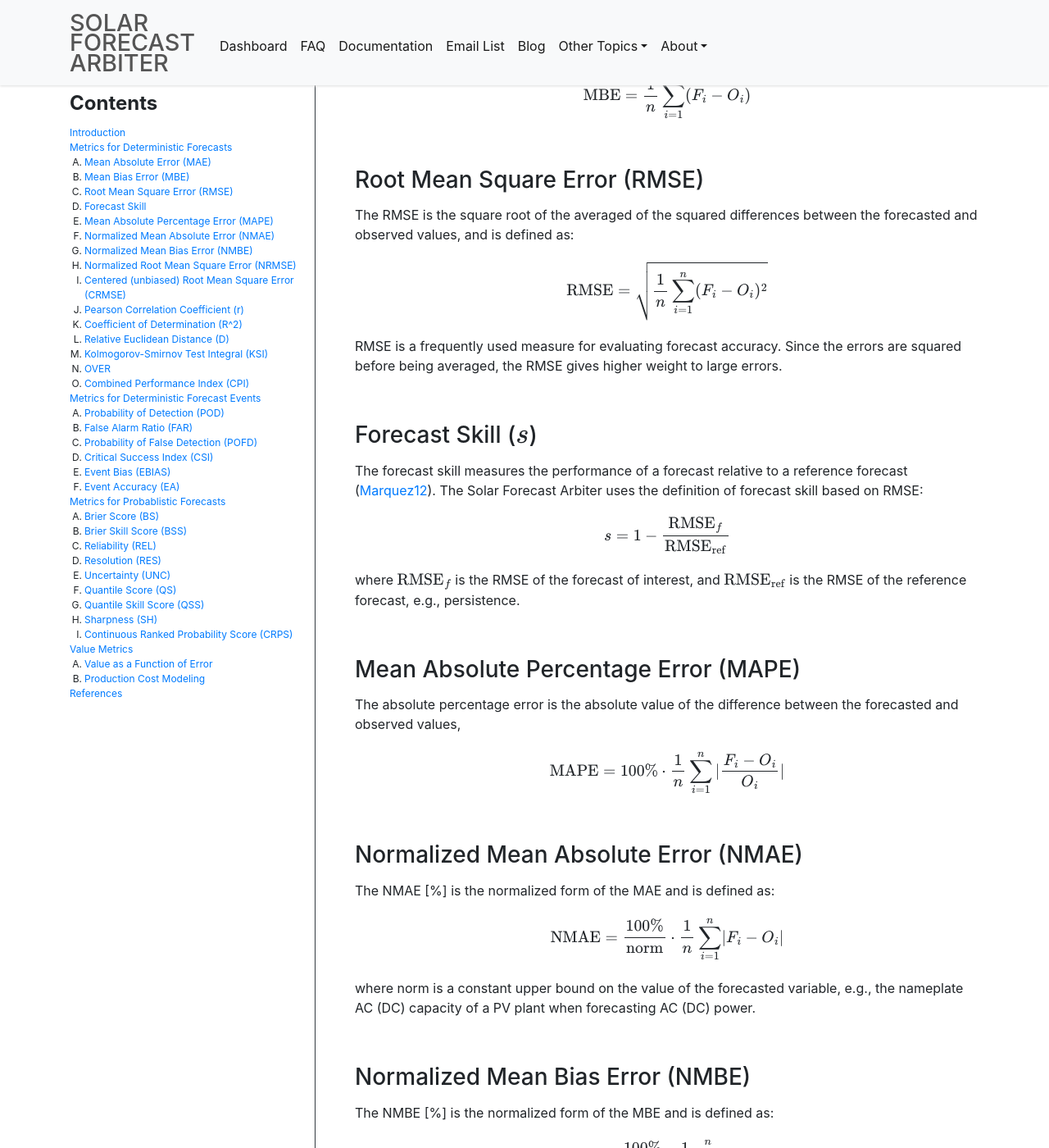
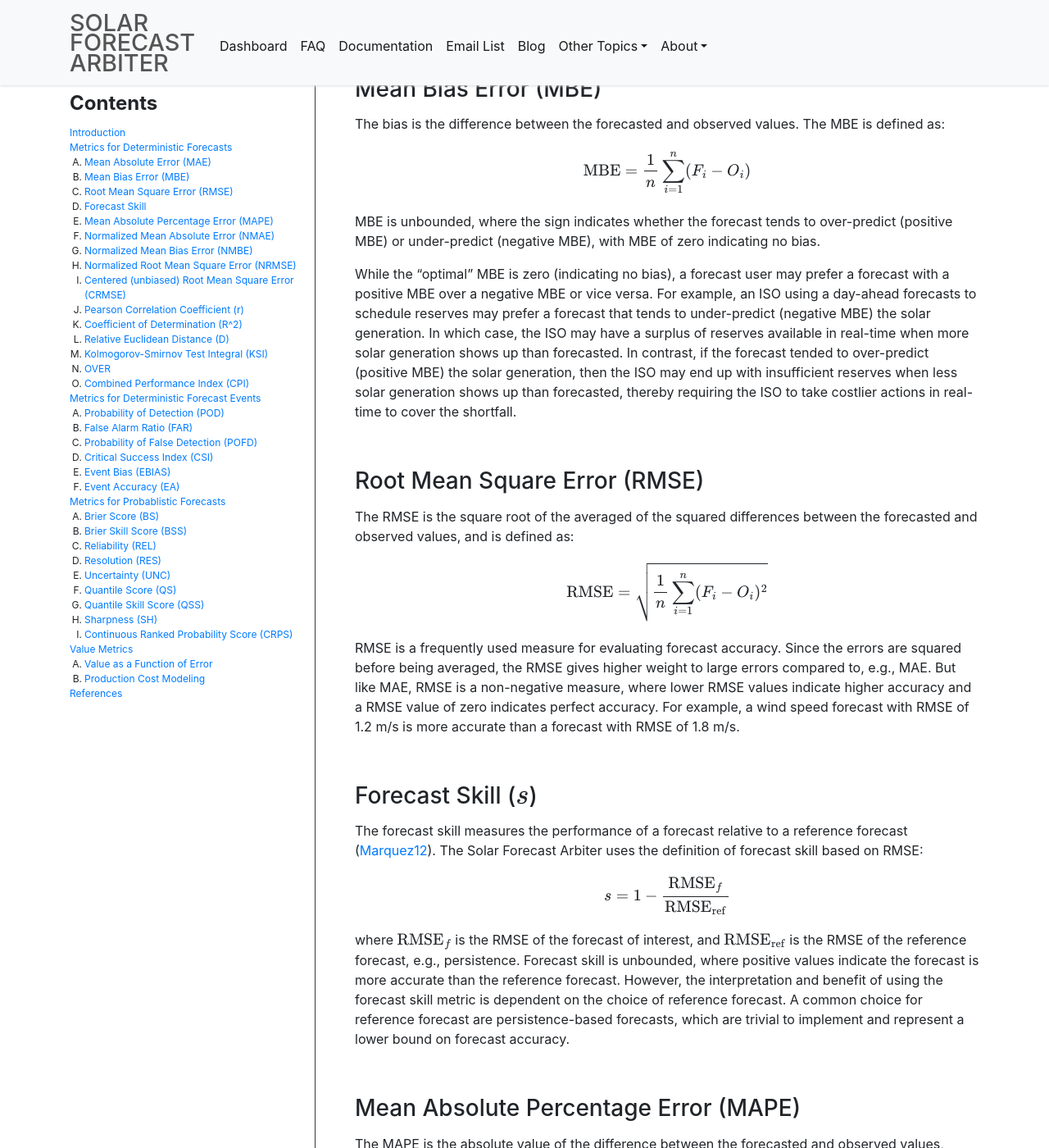
Before and after one commit to SolarArbiter/SolarArbiter.github.io, a Jekyll site: the page built from metrics.md, in a window 1280 px wide and 1400 px high, scrolled down 1399 px. Shown: the whole window at 82% size. Built offline with Jekyll 4.4.1, drawn with Linux system fonts in a browser that asks for light colours; formulas are drawn with MathJax 3; some of the changed text lies outside the part shown.

Commit message:
metrics: add interpretations of deterministic fx metrics

```diff
--- a/metrics.md
+++ b/metrics.md
@@ -39,12 +39,18 @@ The absolute error is the absolute value of the difference between the forecaste
 
 $$ \text{MAE} = \frac{1}{n} \sum_{i=1}^n  \lvert F_i - O_i \rvert $$
 
+MAE is a non-negative measure, where lower MAE values indicate higher accuracy and a MAE value of zero indicates perfect accuracy. For example, a solar power forecast with MAE of 5 kW is more accurate than a forecast with MAE of 8 kW.
+
 
 ### Mean Bias Error (MBE) {#mbe}
 {: .anchor }
 The bias is the difference between the forecasted and observed values. The MBE is defined as:
 
 $$ \text{MBE} = \frac{1}{n} \sum_{i=1}^n (F_i - O_i) $$
+
+MBE is unbounded, where the sign indicates whether the forecast tends to over-predict (positive MBE) or under-predict (negative MBE), with MBE of zero indicating no bias.
+
+While the "optimal" MBE is zero (indicating no bias), a forecast user may prefer a forecast with a positive MBE over a negative MBE or vice versa. For example, an ISO using a day-ahead forecasts to schedule reserves may prefer a forecast that tends to under-predict (negative MBE) the solar generation. In which case, the ISO may have a surplus of reserves available in real-time when more solar generation shows up than forecasted. In contrast, if the forecast tended to over-predict (positive MBE) the solar generation, then the ISO may end up with insufficient reserves when less solar generation shows up than forecasted, thereby requiring the ISO to take costlier actions in real-time to cover the shortfall.
 
 
 ### Root Mean Square Error (RMSE) {#rmse}
@@ -53,7 +59,7 @@ The RMSE is the square root of the averaged of the squared differences between t
 
 $$ \text{RMSE} = \sqrt{ \frac{1}{n} \sum_{i=1}^n (F_i - O_i)^2 } $$
 
-RMSE is a frequently used measure for evaluating forecast accuracy. Since the errors are squared before being averaged, the RMSE gives higher weight to large errors.
+RMSE is a frequently used measure for evaluating forecast accuracy. Since the errors are squared before being averaged, the RMSE gives higher weight to large errors compared to, e.g., MAE. But like MAE, RMSE is a non-negative measure, where lower RMSE values indicate higher accuracy and a RMSE value of zero indicates perfect accuracy. For example, a wind speed forecast with RMSE of 1.2 m/s is more accurate than a forecast with RMSE of 1.8 m/s.
 
 
 ### Forecast Skill ($$ s $$) {#s}
@@ -62,14 +68,18 @@ The forecast skill measures the performance of a forecast relative to a referenc
 
 $$ s = 1 - \frac{\text{RMSE}_f}{\text{RMSE}_{\text{ref}}} $$
 
-where $$ \text{RMSE}_f $$ is the RMSE of the forecast of interest, and $$ \text{RMSE}_{\text{ref}} $$ is the RMSE of the reference forecast, e.g., persistence.
+where $$ \text{RMSE}_f $$ is the RMSE of the forecast of interest, and $$ \text{RMSE}_{\text{ref}} $$ is the RMSE of the reference forecast, e.g., persistence. Forecast skill is unbounded, where positive values indicate the forecast is more accurate than the reference forecast. However, the interpretation and benefit of using the forecast skill metric is dependent on the choice of reference forecast. A common choice for reference forecast are persistence-based forecasts, which are trivial to implement and represent a lower bound on forecast accuracy.
 
 
 ### Mean Absolute Percentage Error (MAPE) {#mape}
 {: .anchor }
-The absolute percentage error is the absolute value of the difference between the forecasted and observed values,
+The MAPE is the absolute value of the difference between the forecasted and observed values, normalized by the observed values:
 
 $$ \text{MAPE} = 100\% \cdot \frac{1}{n} \sum_{i=1}^n | \frac{F_i - O_i}{O_i} | $$
+
+MAPE is a non-negative measure, where lower MAPE values indicate higher accuracy. The concept of MAPE is to measure the average absolute error of the forecast, similar to MAE, but to weight the errors based on the conditions when they occurred. For example, a forecast that is off by 1 kW when the actual solar generation is 5 kW should be penalized more than a forecast that is off by 1 kW when the actual solar generation is 200 kW.
+
+Note that there are alternative definitions used in practice which are sometimes called MAPE. For example, normalizing all absolute error values by the AC nameplate capacity of the solar plant instead of normalizing each absolute error value by the corresponding observed value. Therefore, it is critical to confirm the MAPE definition when evaluating results labelled as MAPE.
 
 
 ### Normalized Mean Absolute Error (NMAE) {#nmae}
@@ -80,6 +90,8 @@ $$ \text{NMAE} = \frac{100\%}{\text{norm}} \cdot \frac{1}{n} \sum_{i=1}^n  \lver
 
 where norm is a constant upper bound on the value of the forecasted variable, e.g., the nameplate AC (DC) capacity of a PV plant when forecasting AC (DC) power.
 
+NMAE has the same interpretation as MAE.
+
 
 ### Normalized Mean Bias Error (NMBE) {#nmbe}
 {: .anchor }
@@ -89,6 +101,9 @@ $$ \text{NMBE} = \frac{100\%}{\text{norm}} \cdot \frac{1}{n} \sum_{i=1}^n (F_i -
 
 where norm is a constant upper bound on the value of the forecasted variable, e.g., the nameplate AC (DC) capacity of a PV plant when forecasting AC (DC) power.
 
+NMBE has the same intepretation as MBE.
+
+
 ### Normalized Root Mean Square Error (NRMSE) {#nrmse}
 {: .anchor }
 The NRMSE [%] is the normalized form of the RMSE and is defined as:
@@ -96,6 +111,8 @@ The NRMSE [%] is the normalized form of the RMSE and is defined as:
 $$ \text{NRMSE} = \frac{100\%}{\text{norm}} \cdot \sqrt{ \frac{1}{n} \sum_{i=1}^n (F_i - O_i)^2 } $$
 
 where norm is a constant upper bound on the value of the forecasted variable, e.g., the nameplate AC (DC) capacity of a PV plant when forecasting AC (DC) power.
+
+NRMSE has the same interpretation as RMSE.
 
 
 ### Centered (unbiased) Root Mean Square Error (CRMSE) {#crmse}
```
